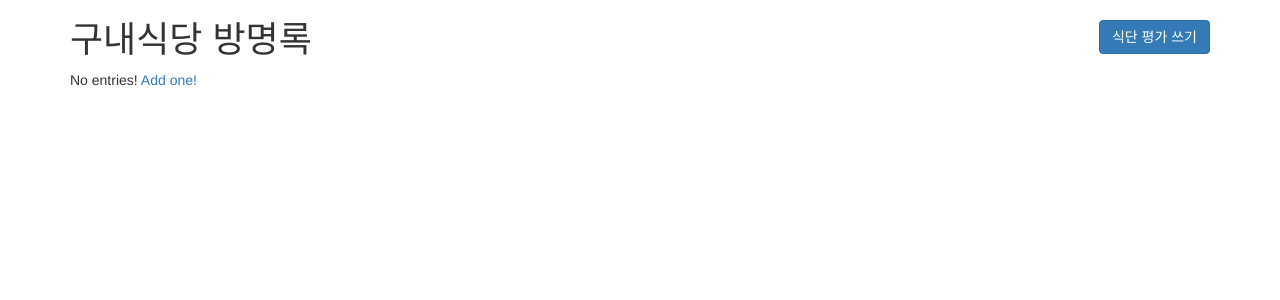
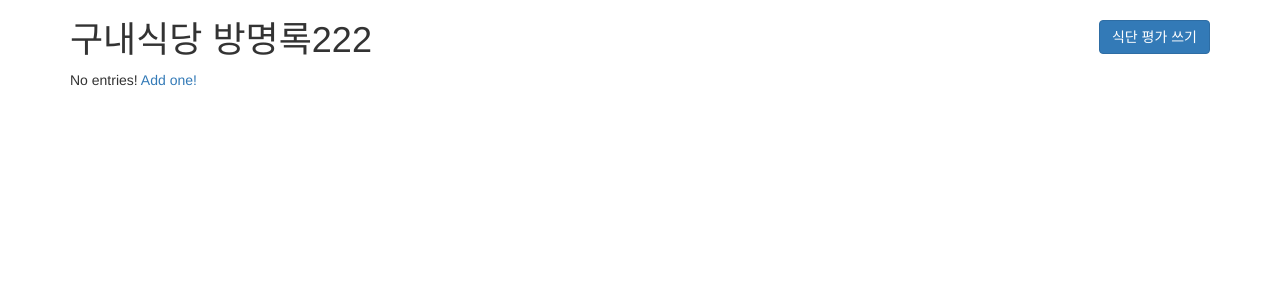
Before and after one commit to developtron/guestbook, a Node server app: page / in a window 1280 px wide. Shown: the top 300 px of the page. Run offline with Node 20, Linux system fonts and the light colour scheme; some libraries are stand-ins or nearby versions.

Commit message:
Update header.ejs: edited h1

```diff
--- a/views/header.ejs
+++ b/views/header.ejs
@@ -7,7 +7,7 @@
 </head>
 <body class="container">
   <h1>
-    구내식당 방명록
+    구내식당 방명록222
     <a href="/new-entry" class="btn btn-primary pull-right">
       식단 평가 쓰기
     </a>
```
